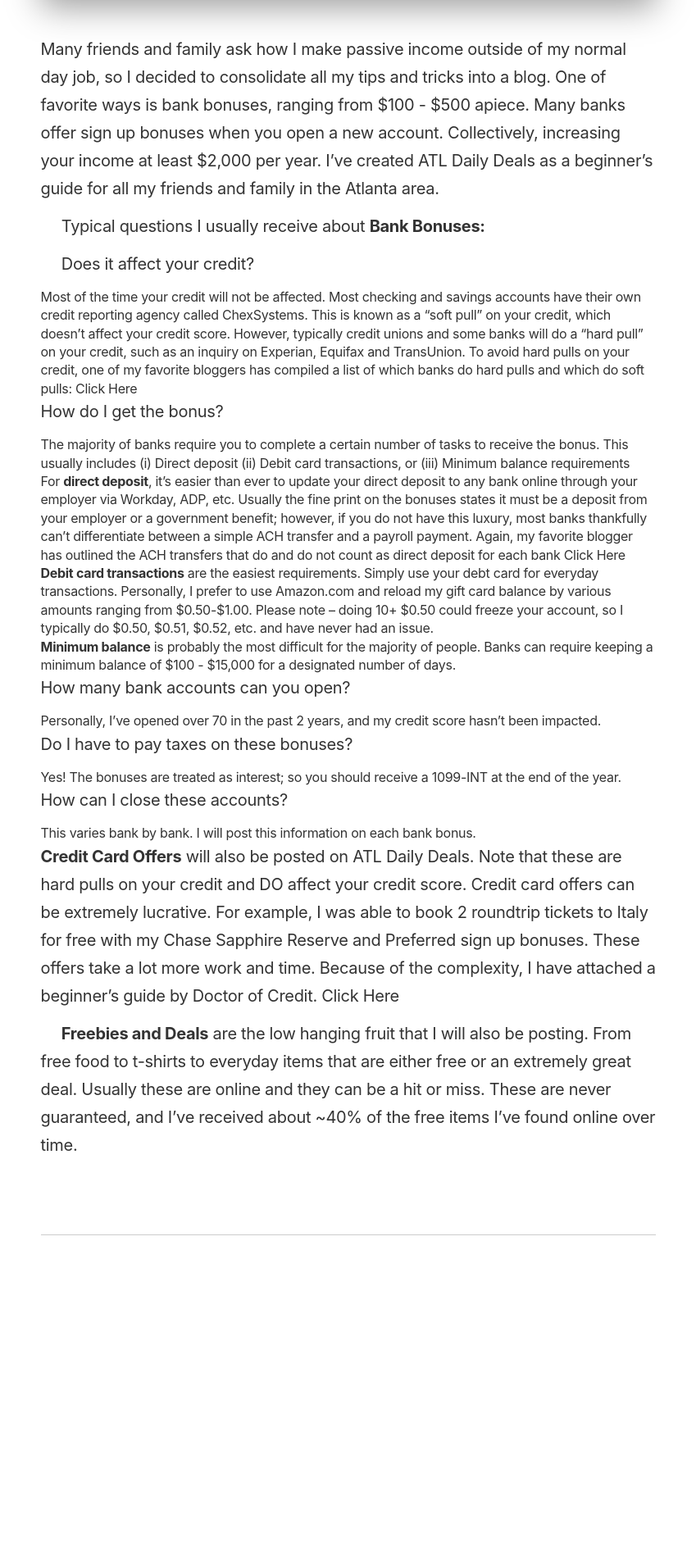
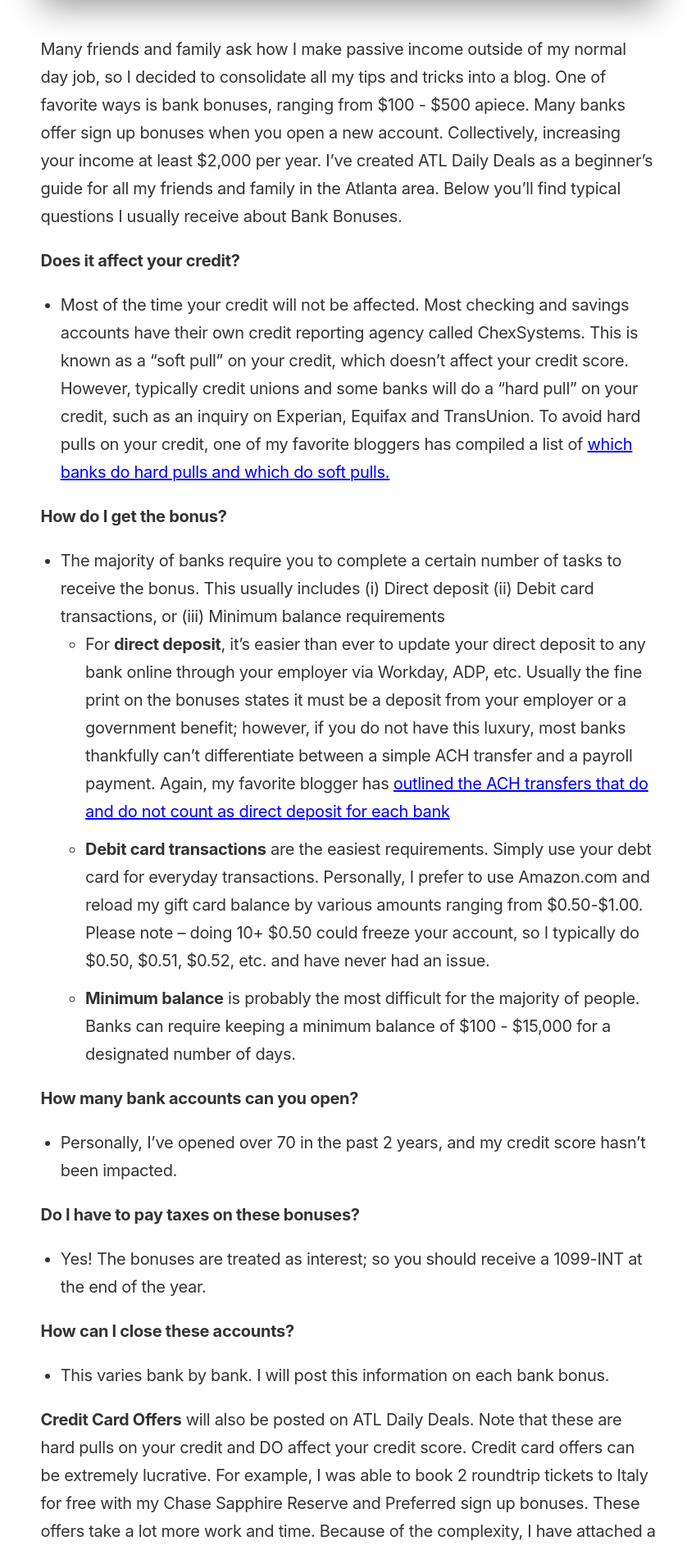
Before and after one commit to ohiosveryown/atldeals, a Jekyll site: the page built from _posts/2018-09-01-post-one.markdown, in a window 1280 px wide. Shown: the part 845-2736 px from the top of the page at 82% size, without its empty margins (215-1064 px from the left). Built offline with Jekyll 4.4.1, drawn with Linux system fonts in a browser that asks for light colours; some web fonts are replaced; before the commit the page ends 2496 px from its top, so only the background shows below that; some of the changed text lies outside the part shown.

Commit message:
Post One Formatting

```diff
--- a/_posts/2018-09-01-post-one.markdown
+++ b/_posts/2018-09-01-post-one.markdown
@@ -11,36 +11,34 @@ image: "/uploads/goat.jpg"
 layout: post
 ---
 
-Many friends and family ask how I make passive income outside of my normal day job, so I decided to consolidate all my tips and tricks into a blog. One of favorite ways is bank bonuses, ranging from $100 - $500 apiece. Many banks offer sign up bonuses when you open a new account. Collectively, increasing your income at least $2,000 per year. I’ve created ATL Daily Deals as a beginner’s guide for all my friends and family in the Atlanta area.
+Many friends and family ask how I make passive income outside of my normal day job, so I decided to consolidate all my tips and tricks into a blog. One of favorite ways is bank bonuses, ranging from $100 - $500 apiece. Many banks offer sign up bonuses when you open a new account. Collectively, increasing your income at least $2,000 per year. I’ve created ATL Daily Deals as a beginner’s guide for all my friends and family in the Atlanta area. Below you'll find typical questions I usually receive about Bank Bonuses.
 
-Typical questions I usually receive about **Bank Bonuses:**
+**Does it affect your credit?**
 
-Does it affect your credit?
+* Most of the time your credit will not be affected. Most checking and savings accounts have their own credit reporting agency called ChexSystems. This is known as a “soft pull” on your credit, which doesn’t affect your credit score. However, typically credit unions and some banks will do a “hard pull” on your credit, such as an inquiry on Experian, Equifax and TransUnion. To avoid hard pulls on your credit, one of my favorite bloggers has compiled a list of [which banks do hard pulls and which do soft pulls.](https://www.doctorofcredit.com/bank-accounts/is-opening-a-bank-account-a-soft-or-hard-pull/)
 
-* Most of the time your credit will not be affected. Most checking and savings accounts have their own credit reporting agency called ChexSystems. This is known as a “soft pull” on your credit, which doesn’t affect your credit score. However, typically credit unions and some banks will do a “hard pull” on your credit, such as an inquiry on Experian, Equifax and TransUnion. To avoid hard pulls on your credit, one of my favorite bloggers has compiled a list of which banks do hard pulls and which do soft pulls: [Click Here](https://www.doctorofcredit.com/bank-accounts/is-opening-a-bank-account-a-soft-or-hard-pull/)
-
-How do I get the bonus?
+**How do I get the bonus?**
 
 * The majority of banks require you to complete a certain number of tasks to receive the bonus. This usually includes (i) Direct deposit (ii) Debit card transactions, or (iii) Minimum balance requirements
 
-  * For **direct deposit**, it’s easier than ever to update your direct deposit to any bank online through your employer via Workday, ADP, etc. Usually the fine print on the bonuses states it must be a deposit from your employer or a government benefit; however, if you do not have this luxury, most banks thankfully can’t differentiate between a simple ACH transfer and a payroll payment. Again, my favorite blogger has outlined the ACH transfers that do and do not count as direct deposit for each bank [Click Here](https://www.doctorofcredit.com/knowledge-base/list-methods-banks-count-direct-deposits/)
+  * For **direct deposit**, it’s easier than ever to update your direct deposit to any bank online through your employer via Workday, ADP, etc. Usually the fine print on the bonuses states it must be a deposit from your employer or a government benefit; however, if you do not have this luxury, most banks thankfully can’t differentiate between a simple ACH transfer and a payroll payment. Again, my favorite blogger has [outlined the ACH transfers that do and do not count as direct deposit for each bank](https://www.doctorofcredit.com/knowledge-base/list-methods-banks-count-direct-deposits/)
 
   * **Debit card transactions** are the easiest requirements. Simply use your debt card for everyday transactions. Personally, I prefer to use Amazon.com and reload my gift card balance by various amounts ranging from $0.50-$1.00. Please note – doing 10\+ $0.50 could freeze your account, so I typically do $0.50, $0.51, $0.52, etc. and have never had an issue.
 
   * **Minimum balance** is probably the most difficult for the majority of people. Banks can require keeping a minimum balance of $100 - $15,000 for a designated number of days.
 
-How many bank accounts can you open?
+**How many bank accounts can you open?**
 
 * Personally, I’ve opened over 70 in the past 2 years, and my credit score hasn’t been impacted.
 
-Do I have to pay taxes on these bonuses?
+**Do I have to pay taxes on these bonuses?**
 
 * Yes! The bonuses are treated as interest; so you should receive a 1099-INT at the end of the year.
 
-How can I close these accounts?
+**How can I close these accounts?**
 
 * This varies bank by bank. I will post this information on each bank bonus.
 
-**Credit Card Offers** will also be posted on ATL Daily Deals. Note that these are hard pulls on your credit and DO affect your credit score. Credit card offers can be extremely lucrative. For example, I was able to book 2 roundtrip tickets to Italy for free with my Chase Sapphire Reserve and Preferred sign up bonuses. These offers take a lot more work and time. Because of the complexity, I have attached a beginner’s guide by Doctor of Credit. [Click Here](https://www.doctorofcredit.com/credit-card-reference-pages/)
+**Credit Card Offers** will also be posted on ATL Daily Deals. Note that these are hard pulls on your credit and DO affect your credit score. Credit card offers can be extremely lucrative. For example, I was able to book 2 roundtrip tickets to Italy for free with my Chase Sapphire Reserve and Preferred sign up bonuses. These offers take a lot more work and time. Because of the complexity, I have attached a [beginner’s guide by Doctor of Credit.](https://www.doctorofcredit.com/credit-card-reference-pages/)
 
 **Freebies and Deals** are the low hanging fruit that I will also be posting. From free food to t-shirts to everyday items that are either free or an extremely great deal. Usually these are online and they can be a hit or miss. These are never guaranteed, and I’ve received about \~40% of the free items I’ve found online over time.
--- a/_sass/_navigation.scss
+++ b/_sass/_navigation.scss
@@ -4,6 +4,9 @@ nav, footer {
   max-width: var(--max_width);
   width: 88vw;
   @include breakpoint(md) { padding: 40px 0 40px 0; }
+
+  ul { list-style-type: none; -webkit-margin-before: 0; -webkit-margin-after: 0; }
+  li { display: inline-block; }
 }
 
 .footer--content { padding-top: 3.2rem; border-top: 1px solid rgba(0,0,0,.5); opacity: .25; }
--- a/_sass/_post--main.scss
+++ b/_sass/_post--main.scss
@@ -3,7 +3,7 @@
 .blog--content > section > p {
   font-size: 2rem;
   line-height: 1.7;
-  margin-bottom: 1.2rem;
+  margin-bottom: 2rem;
 }
 
 .blog--header {
@@ -18,8 +18,24 @@
   @include breakpoint(mdl) { margin-bottom: 5.6rem; }
 }
 
-.blog--content > section p + p { text-indent: 2ch; }
+// .blog--content > section p + p { text-indent: 2ch; }
 
+.blog--content a { color: blue; text-decoration: underline; }
+.blog--content a:hover { color: blue; text-decoration: none; }
+
+.blog--content > section > ul {
+  margin-left: 2.4ch;
+  margin-bottom: 2rem;
+}
+
+.blog--content > section > ul > li {
+  font-size: 2rem;
+  line-height: 1.7;
+  margin-bottom: 1.2rem;
+}
+
+.blog--content > section > ul > li > ul { margin-left: 2.4ch; }
+.blog--content > section > ul > li > ul > li { margin-bottom: 1.2rem; }
 
 .post--footer {
   display: flex;
--- a/_sass/_reset.scss
+++ b/_sass/_reset.scss
@@ -31,6 +31,6 @@ h1, h2, h3, h4, h5, h6 { font-weight: normal; }
 
 button     { border: none; background: #ccc; cursor: pointer; }
 video, img { max-width: 100%; height: auto; }
-ul         { list-style-type: none; -webkit-margin-before: 0; -webkit-margin-after: 0; }
-li         { display: inline-block; }
+// ul         { list-style-type: none; -webkit-margin-before: 0; -webkit-margin-after: 0; }
+// li         { display: inline-block; }
 :focus     { outline: 0; }
```
